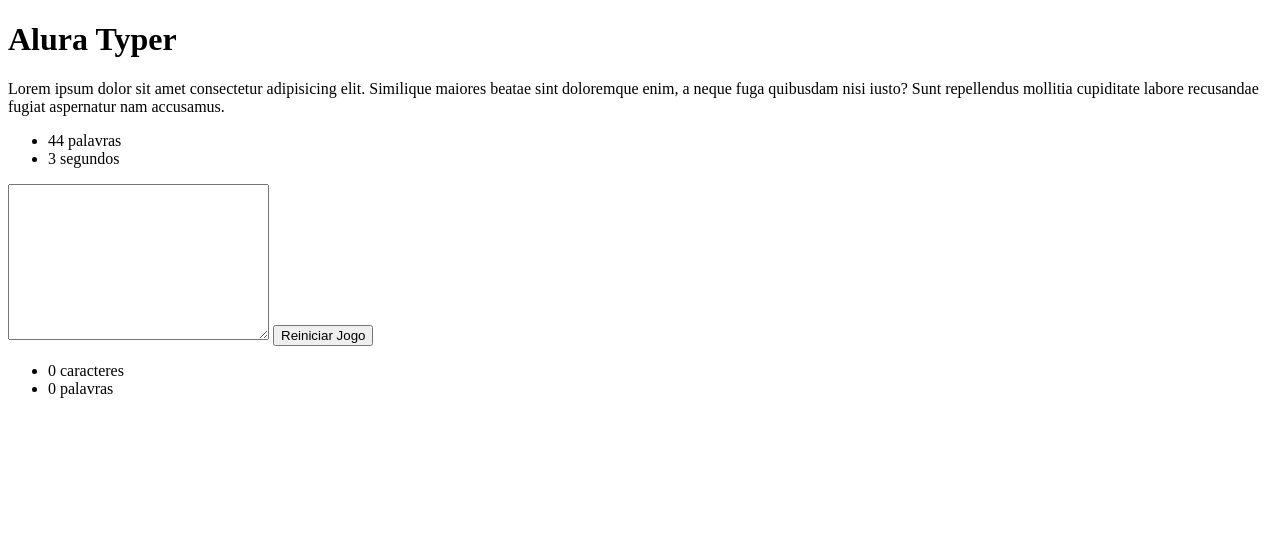
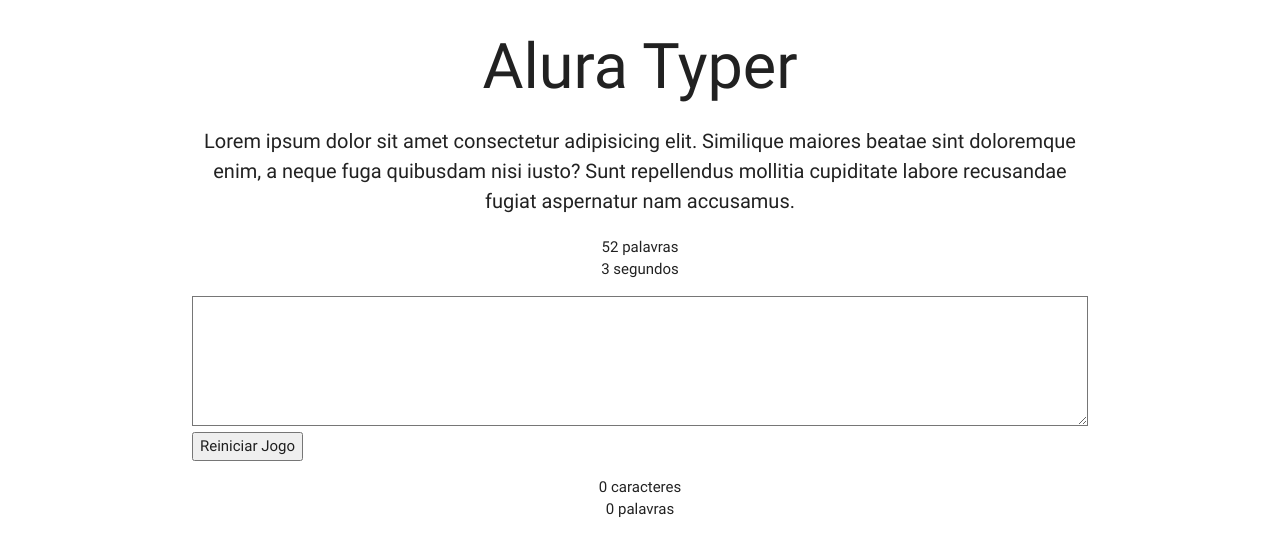
Before and after one commit to erickbmelo/alura-typer, a plain HTML site: page public/principal.html in a window 1280 px wide. Drawn offline with Linux system fonts and the light colour scheme.

Commit message:
Jquery AddClass CSS

```diff
--- a/public/css/estilos.css
+++ b/public/css/estilos.css
@@ -0,0 +1,12 @@
+.campo-digitacao{
+    font-size: 20px;
+    height: 130px;
+}
+
+.frase{
+    font-size: 20px;
+}
+
+.campo-desativado{
+    background-color: lightgrey;
+}
--- a/public/js/main.js
+++ b/public/js/main.js
@@ -34,7 +34,8 @@
         $("#tempo-digitacao").text(tempoRestante);
         if(tempoRestante < 1){
             campo.attr("disabled", true);
-            clearInterval(contador)
+            clearInterval(contador);
+            campo.addClass("campo-desativado");
         }
     }, 1000)
     });
--- a/public/principal.html
+++ b/public/principal.html
@@ -4,15 +4,18 @@
 <head>
     <meta charset="UTF-8">
     <title>Alura Typer</title>
+    <link rel="stylesheet" href="css/libs/materialize.min.css">
+    <link rel="stylesheet" href="css/estilos.css">
 </head>
 
 <body>
-    <h1>Alura Typer</h1>
-    <p class="frase">Lorem ipsum dolor sit amet consectetur adipisicing elit. Similique maiores beatae sint doloremque
+    <div class="container">
+        <h1 class="center">Alura Typer</h1>
+        <p class="frase center">Lorem ipsum dolor sit amet consectetur adipisicing elit. Similique maiores beatae sint doloremque
             enim, a neque fuga quibusdam nisi iusto? Sunt repellendus mollitia cupiditate labore recusandae fugiat
             aspernatur nam accusamus.</p>
 
-    <ul class="informacoes">
+        <ul class="informacoes center">
             <li><span id="tamanho-frase">5</span> palavras</li>
             <li><span id="tempo-digitacao">3</span> segundos</li>
         </ul>
@@ -20,11 +23,11 @@
         <textarea class="campo-digitacao" cols="30" rows="10"></textarea>
         <button id="botao-reiniciar">Reiniciar Jogo</button>
 
-    <ul>
+        <ul class="center">
             <li><span id="contador-caracteres">0</span> caracteres</li>
             <li><span id="contador-palavras">0</span> palavras</li>
         </ul>
-
+    </div>
     <script src="js/jquery.js"></script>
     <script src="js/main.js"></script>
 
```
Lines whose indentation alone changed are shown as unchanged.
